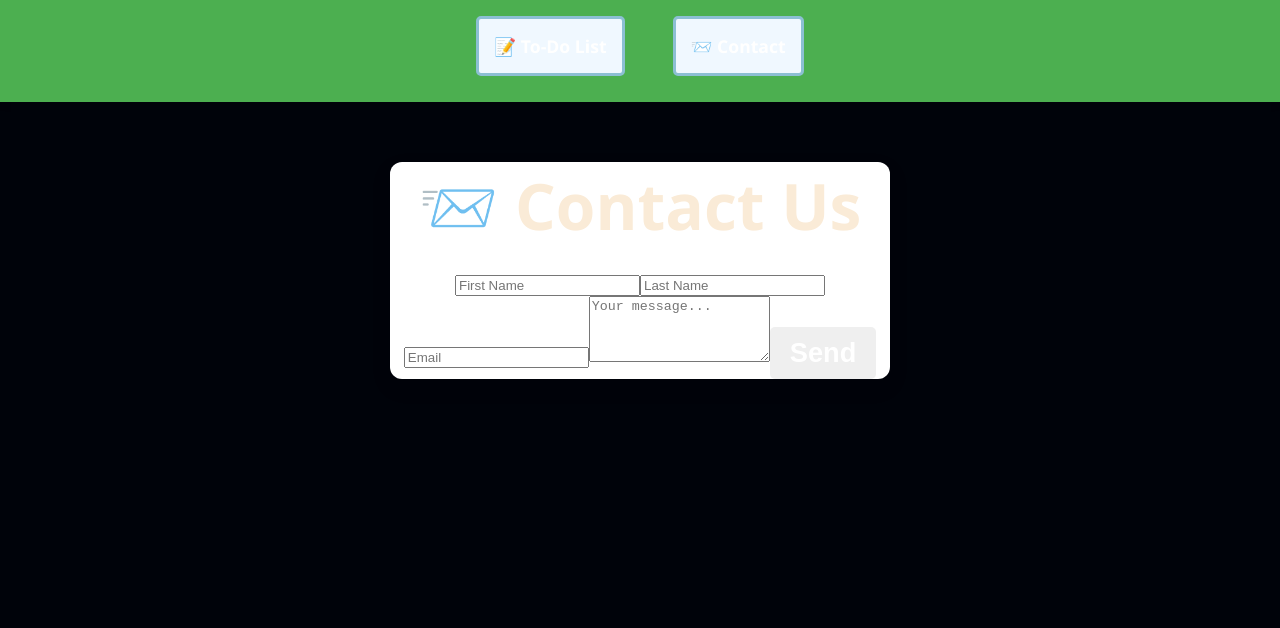
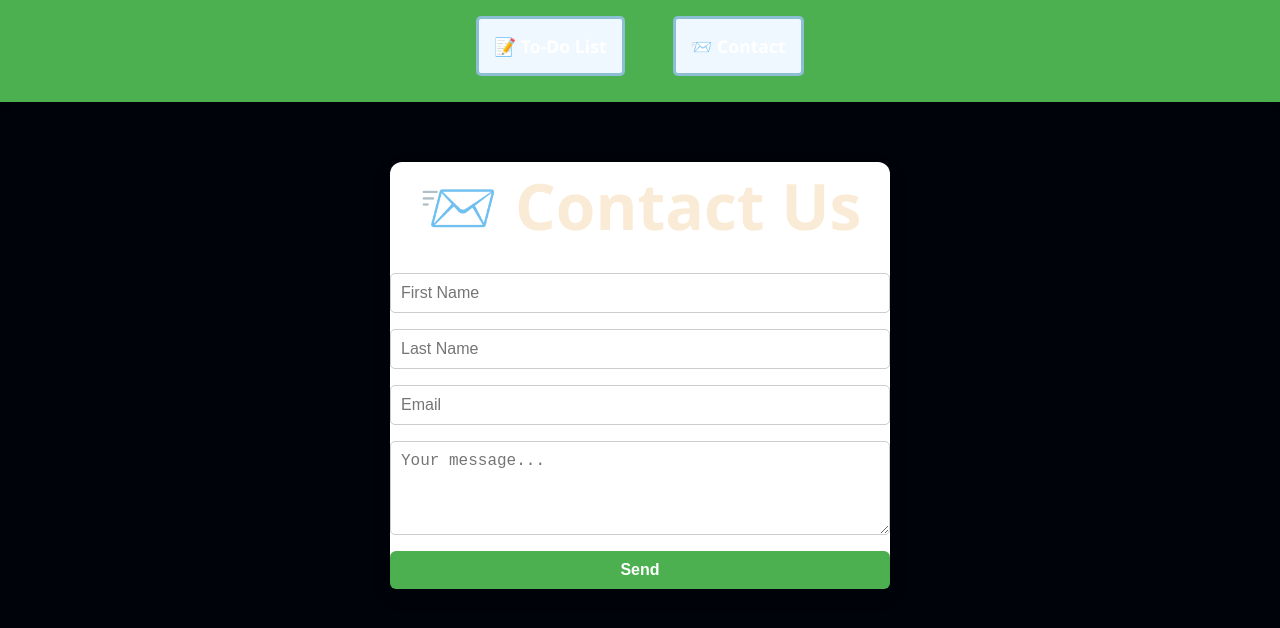
Before and after one commit to m-wakefield/react-list-app, a React (Vite) app in the folder my-react-app/: page /contact in a window 1280 px wide. Shown: the top 628 px of the page. Built offline with nearby package versions, Linux system fonts and the light colour scheme.

Commit message:
Update App.css

```diff
--- a/my-react-app/src/App.css
+++ b/my-react-app/src/App.css
@@ -166,3 +166,32 @@ h1 {
     gap: 1rem;
   }
 }
+
+.contact-form {
+  display: flex;
+  flex-direction: column;
+  gap: 1rem;
+  margin-top: 1rem;
+}
+
+.contact-form input,
+.contact-form textarea {
+  padding: 10px;
+  font-size: 1rem;
+  border: 1px solid #ccc;
+  border-radius: 5px;
+}
+
+.contact-form button {
+  padding: 10px;
+  font-size: 1rem;
+  background-color: #4caf50;
+  color: white;
+  border: none;
+  border-radius: 6px;
+  cursor: pointer;
+}
+
+.contact-form button:hover {
+  background-color: #43a047;
+}
```
